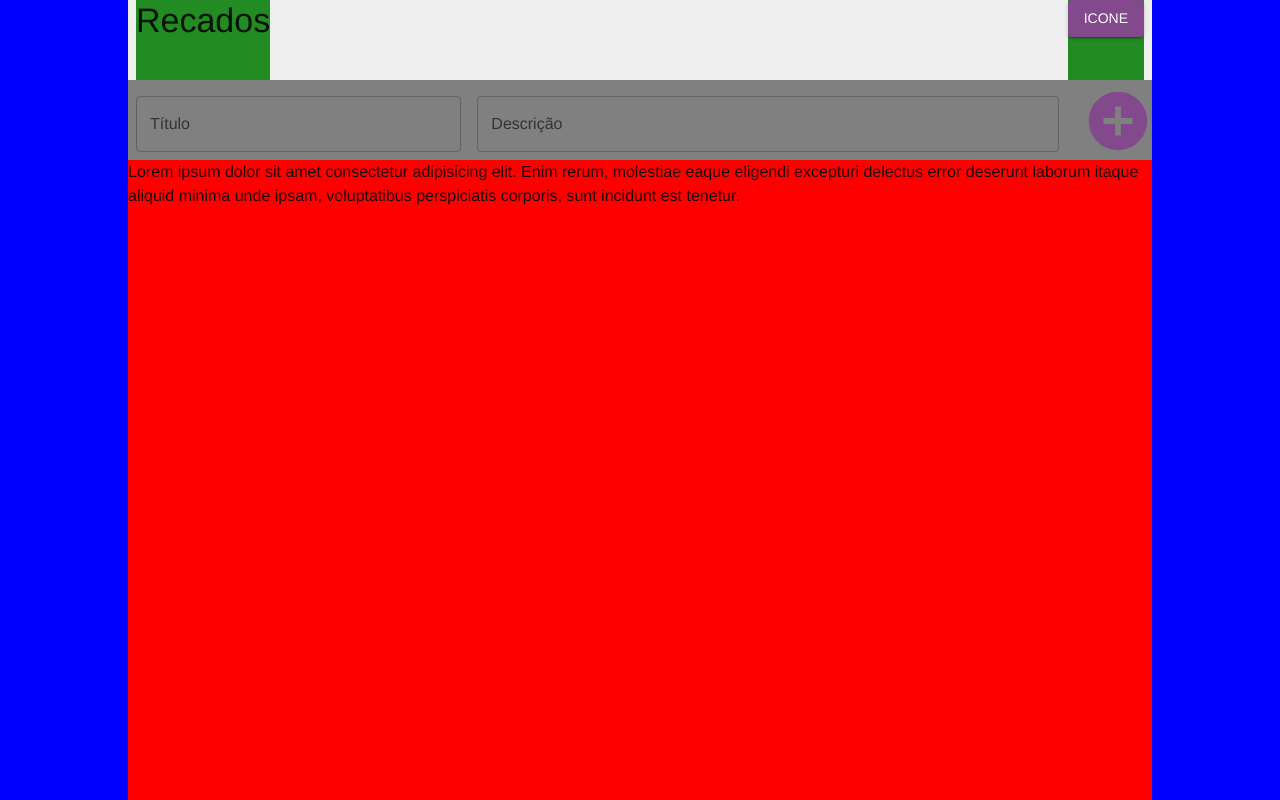
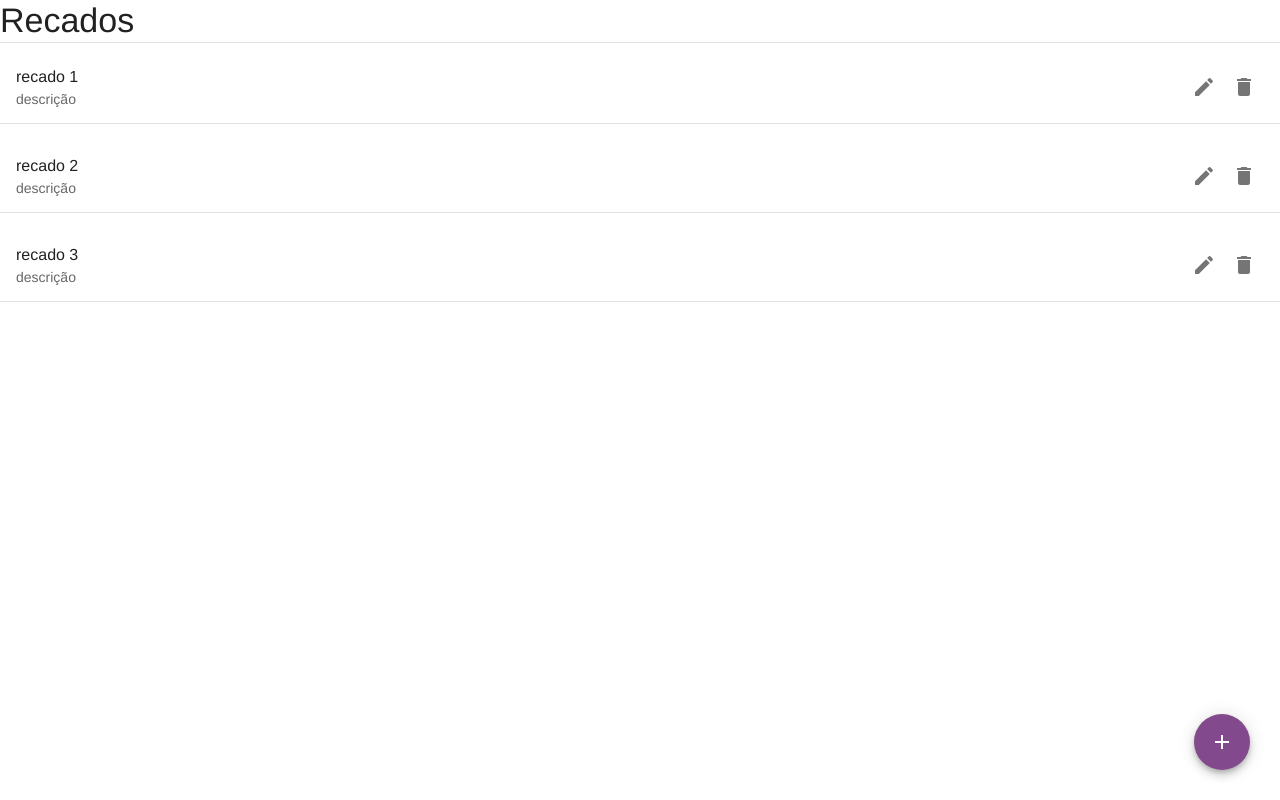
Before and after one commit to Gabileichtweis/atividade-conclusao-modulo-5, a React (Create React App) app: page /recados in a window 1280 px wide. Built offline with nearby package versions, Linux system fonts and the light colour scheme.

Commit message:
página recados estática

```diff
--- /dev/null
+++ b/src/componentes/List/Index.tsx
@@ -0,0 +1,31 @@
+import * as React from 'react';
+import List from '@mui/material/List';
+import ListItem from '@mui/material/ListItem';
+import ListItemText from '@mui/material/ListItemText';
+import Divider from '@mui/material/Divider';
+import { Recado } from '../../types/index';
+import { Button, IconButton } from '@mui/material';
+import { Edit, Delete } from '@mui/icons-material';
+
+interface ListaRecadosProps {
+  recado: Recado;
+}
+
+const ListaRecados: React.FC<ListaRecadosProps> = ({ recado }) => {
+  return (
+    <List>
+      <ListItem>
+        <ListItemText primary={recado.titulo} secondary={recado.descricao} />
+        <IconButton aria-label="Editar recado">
+          <Edit />
+        </IconButton>
+        <IconButton aria-label="Deletar recado">
+          <Delete />
+        </IconButton>
+      </ListItem>
+      <Divider component="li" />
+    </List>
+  );
+};
+
+export default ListaRecados;
--- a/src/pages/Recados.tsx
+++ b/src/pages/Recados.tsx
@@ -1,86 +1,37 @@
-import { Button, Grid, TextField, Typography } from '@mui/material';
-import React, { useEffect, useState } from 'react';
-import { useNavigate } from 'react-router-dom';
-import AddCircleIcon from '@mui/icons-material/AddCircle';
+import { Divider, Fab, Grid, Typography } from '@mui/material';
+import React from 'react';
+import { Add } from '@mui/icons-material';
+import ListaRecados from '../componentes/List/Index';
 
-const Recados = () => {
-  /*   const [emailUsuario, setEmailUsuario] = useState('');
-  const navigate = useNavigate();
+const Recados: React.FC = () => {
+  return (
+    <>
+      <Typography variant="h4">Recados</Typography>
 
-  useEffect(() => {
-    const existe = localStorage.getItem('usuarioLogado');
-    if (existe) {
-      setEmailUsuario(existe);
-    } else {
-      navigate('/');
-    }
-  }, []); */
+      <Divider />
 
-  return (
-    <Grid
-      container
-      height={'100vh'}
-      direction="column"
-      justifyContent="center"
-      alignItems="center"
-      bgcolor={'blue'}
-    >
-      <Grid item height={'20%'} width={'80%'} bgcolor={'gray'}>
-        <Grid
-          container
-          height={'50%'}
-          bgcolor={'ButtonShadow'}
-          paddingLeft={1}
-          paddingRight={1}
-          justifyContent="space-between"
-          alignItems="center"
-        >
-          <Grid item height={'100%'} bgcolor={'forestgreen'}>
-            <Typography variant="h4">Recados</Typography>
-          </Grid>
-          <Grid item height={'100%'} bgcolor={'forestgreen'}>
-            <Button variant="contained">Icone</Button>
-          </Grid>
-        </Grid>
-        <Grid
-          container
-          height={'50%'}
-          spacing={2}
-          paddingLeft={1}
-          paddingRight={1}
-        >
-          <Grid item height={'100%'} xs={12} sm={3} md={4}>
-            <TextField
-              id="titulo"
-              label="Título"
-              variant="outlined"
-              margin="normal"
-              fullWidth
-            />
-          </Grid>
-          <Grid item height={'100%'} xs={12} sm={8} md={7}>
-            <TextField
-              id="descricao"
-              label="Descrição"
-              variant="outlined"
-              margin="normal"
-              fullWidth
-            />
-          </Grid>
-          <Grid item height={'100%'} xs={12} sm={1}>
-            <Button>
-              <AddCircleIcon sx={{ width: '70px', height: '70px' }} />
-            </Button>
-          </Grid>
-        </Grid>
+      <Grid container>
+        <Grid item xs={12}></Grid>
       </Grid>
-      <Grid item height={'80%'} width={'80%'} bgcolor={'red'}>
-        Lorem ipsum dolor sit amet consectetur adipisicing elit. Enim rerum,
-        molestiae eaque eligendi excepturi delectus error deserunt laborum
-        itaque aliquid minima unde ipsam, voluptatibus perspiciatis corporis,
-        sunt incidunt est tenetur.
-      </Grid>
-    </Grid>
+
+      <ListaRecados
+        recado={{ titulo: 'recado 1', descricao: 'descrição', id: 1 }}
+      />
+      <ListaRecados
+        recado={{ titulo: 'recado 2', descricao: 'descrição', id: 2 }}
+      />
+      <ListaRecados
+        recado={{ titulo: 'recado 3', descricao: 'descrição', id: 3 }}
+      />
+      <Fab
+        onClick={() => alert('clicou')}
+        color="primary"
+        aria-label="Adicionar novo contato"
+        sx={{ position: 'fixed', right: '30px', bottom: '30px' }}
+      >
+        <Add />
+      </Fab>
+    </>
   );
 };
 
```
